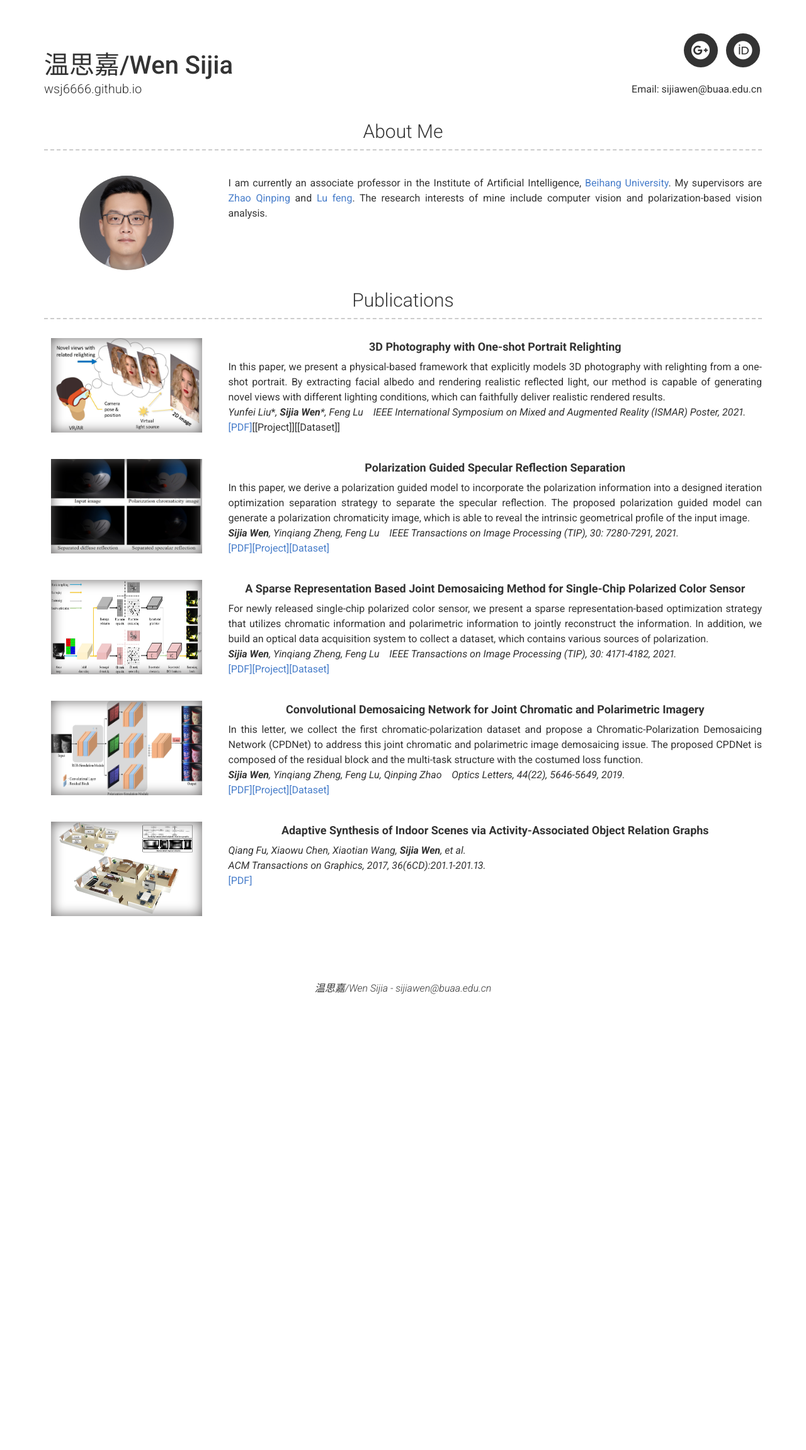
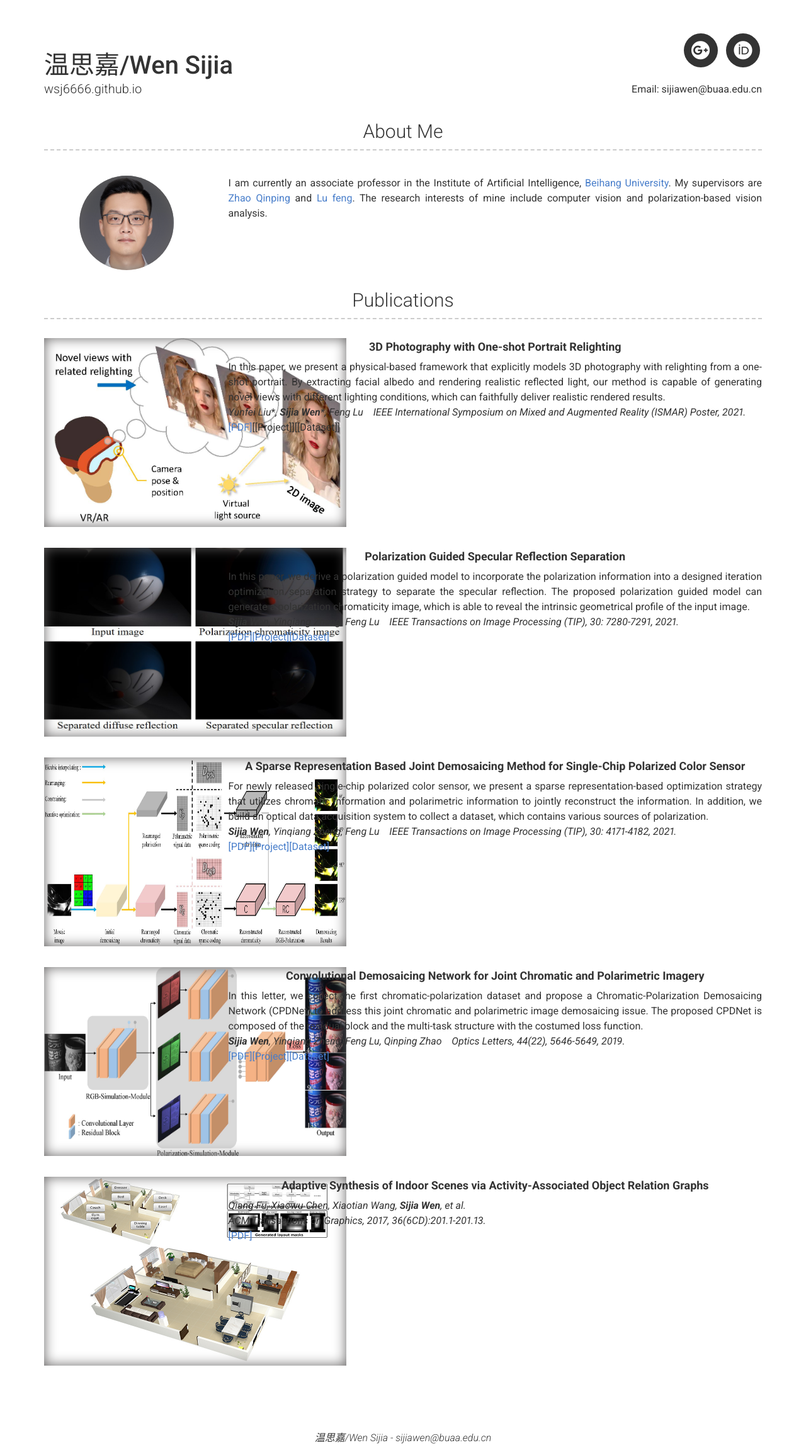
Before and after one commit to wsj6666/wsj6666.github.io, a Jekyll site: the page built from index.md, in a window 1280 px wide. Shown: the whole page at 63% size. Built offline with Jekyll 4.4.1, drawn with Linux system fonts in a browser that asks for light colours; nearby versions of some CDN libraries; before the commit the page ends 1589 px from its top, so only the background shows below that.

Commit message:
Update modern-resume-theme.scss

```diff
--- a/_sass/modern-resume-theme.scss
+++ b/_sass/modern-resume-theme.scss
@@ -42,8 +42,8 @@
 }
 
 .normal-img {
-  width: 240px;
-  height: 150px;
+  width: 480px;
+  height: 300px;
   margin: 0 auto;
   display: block;
   background-size: 100% 100%;
```
